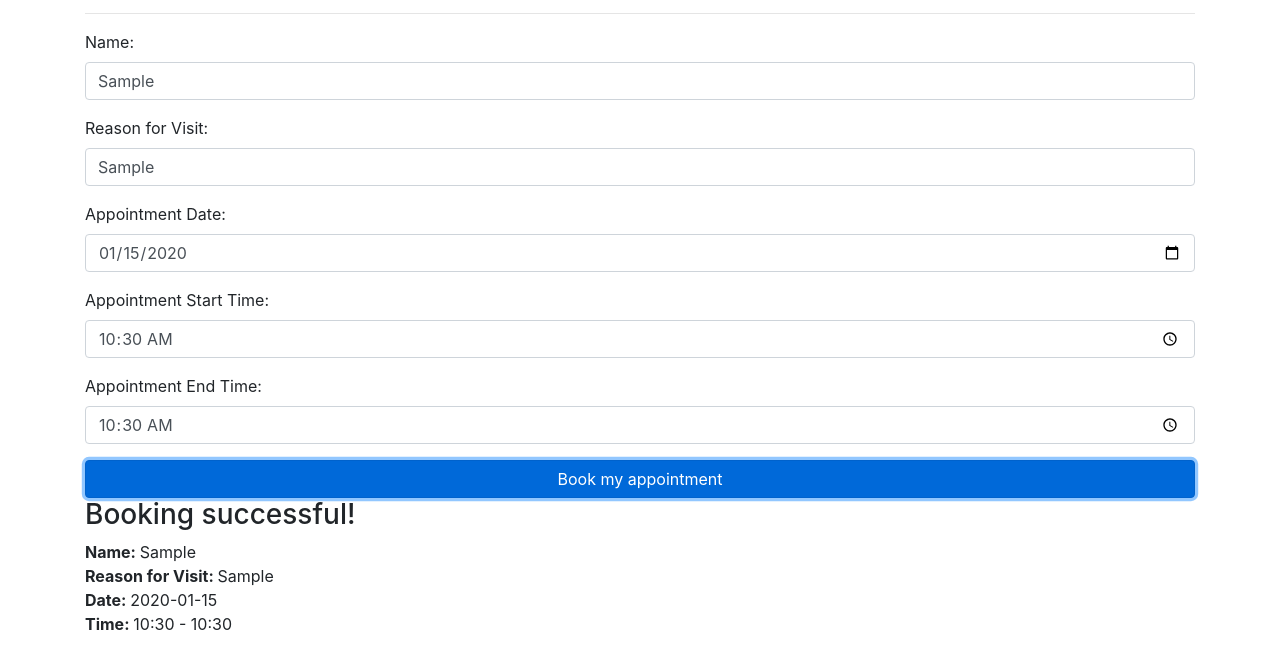
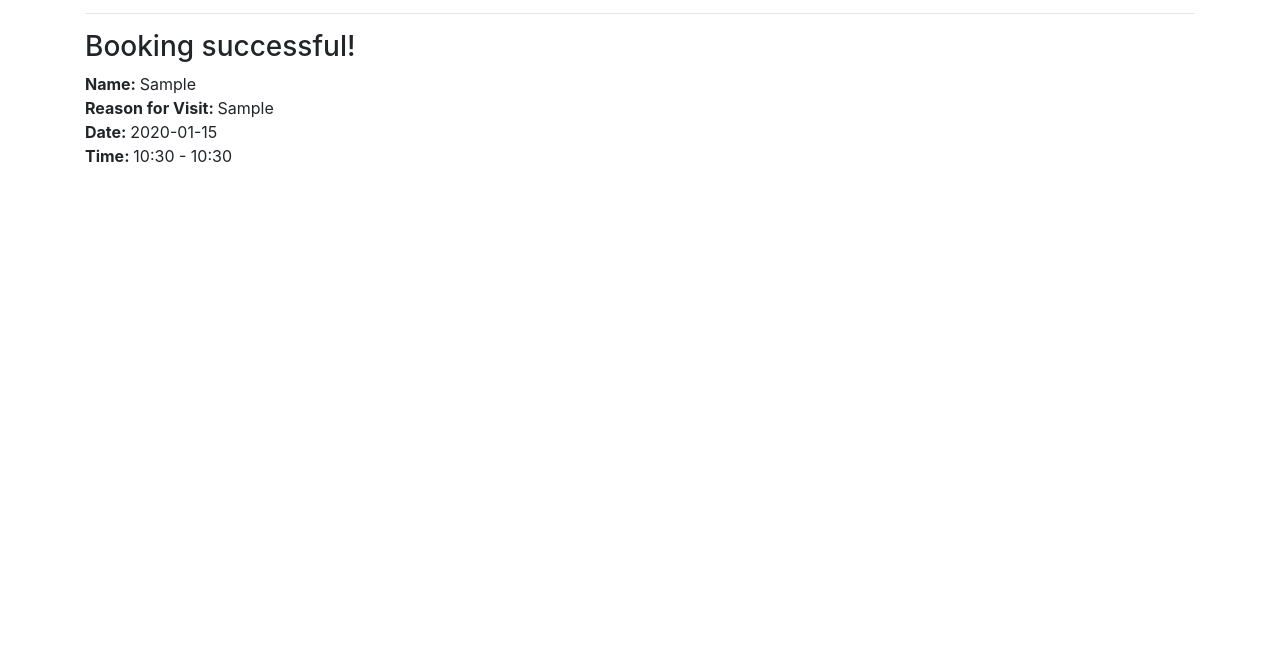
Before and after one commit to Patrick-Dolan/appointment-booker, a plain HTML site: page index.html in a window 1280 px wide. Both pictures are taken after typing "Sample", "Sample", "2020-01-15", "10:30", "10:30" into the empty fields and a click on the button "Book my appointment". Shown: the part 51-720 px from the top of the page. Drawn offline with Linux system fonts and the light colour scheme.

Commit message:
change id of form and related spots in jquery, also made it so that the booking confirmation shows and form slides away

```diff
--- a/css/styles.css
+++ b/css/styles.css
@@ -1,3 +1,3 @@
-/* #appConfirmation {
+#appConfirmation {
   display: none;
-} */
+}
--- a/index.html
+++ b/index.html
@@ -11,7 +11,7 @@
   <div class="container">
     <h1>Appointments</h1>
     <hr>
-    <form id="appointment">
+    <form id="appointmentForm">
       <div class="form-group">
         <label for="name">Name:</label>
         <input id="name" class="form-control" type="text">
--- a/js/scripts.js
+++ b/js/scripts.js
@@ -1,5 +1,5 @@
 $(document).ready(function() {
-  $("#appointment").submit(function(event) {
+  $("#appointmentForm").submit(function(event) {
     event.preventDefault();
     const name = $("#name").val();
     const appDescription = $("#appDescription").val();
@@ -11,5 +11,7 @@ $(document).ready(function() {
     $(".date").append(date);
     $(".startTime").append(startTime);
     $(".endTime").append(endTime);
+    $("#appointmentForm").slideUp();
+    $("#appConfirmation").show();
   });
 });
```
